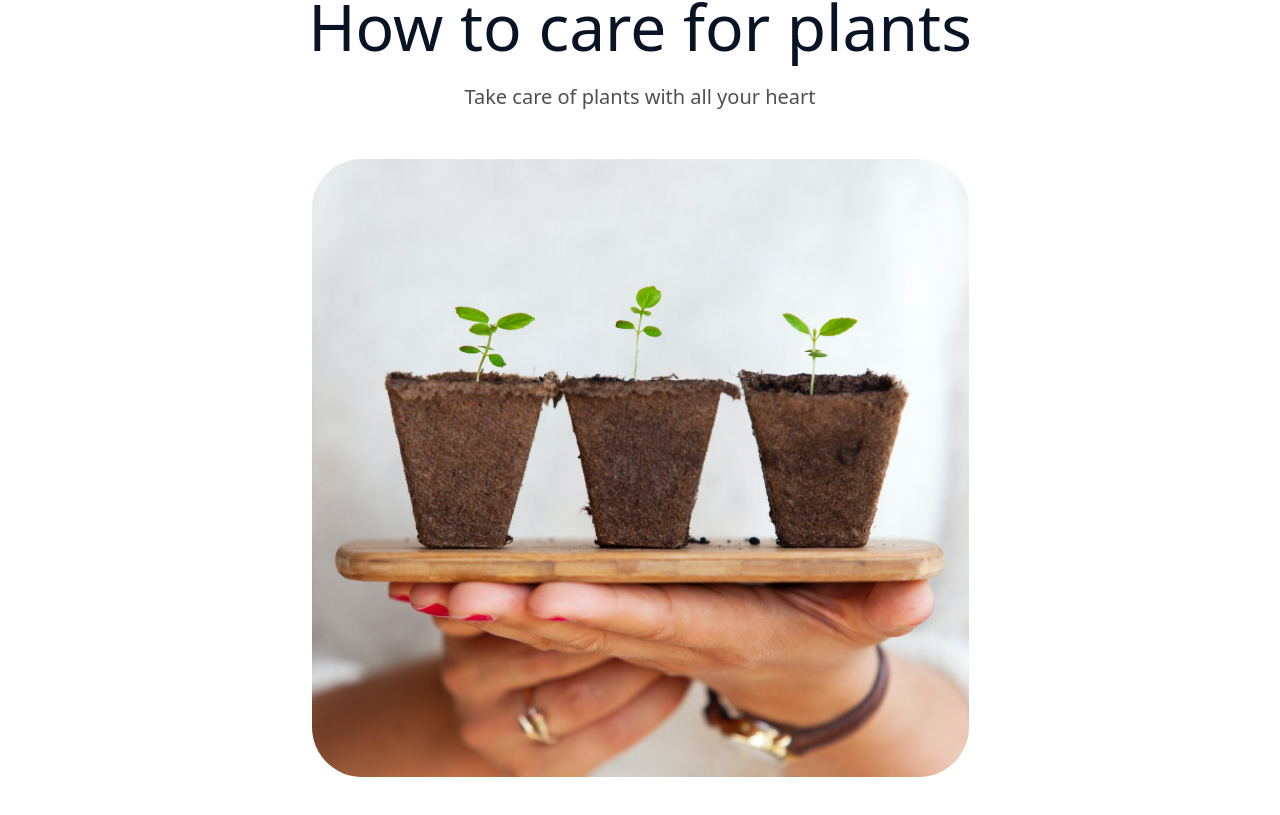
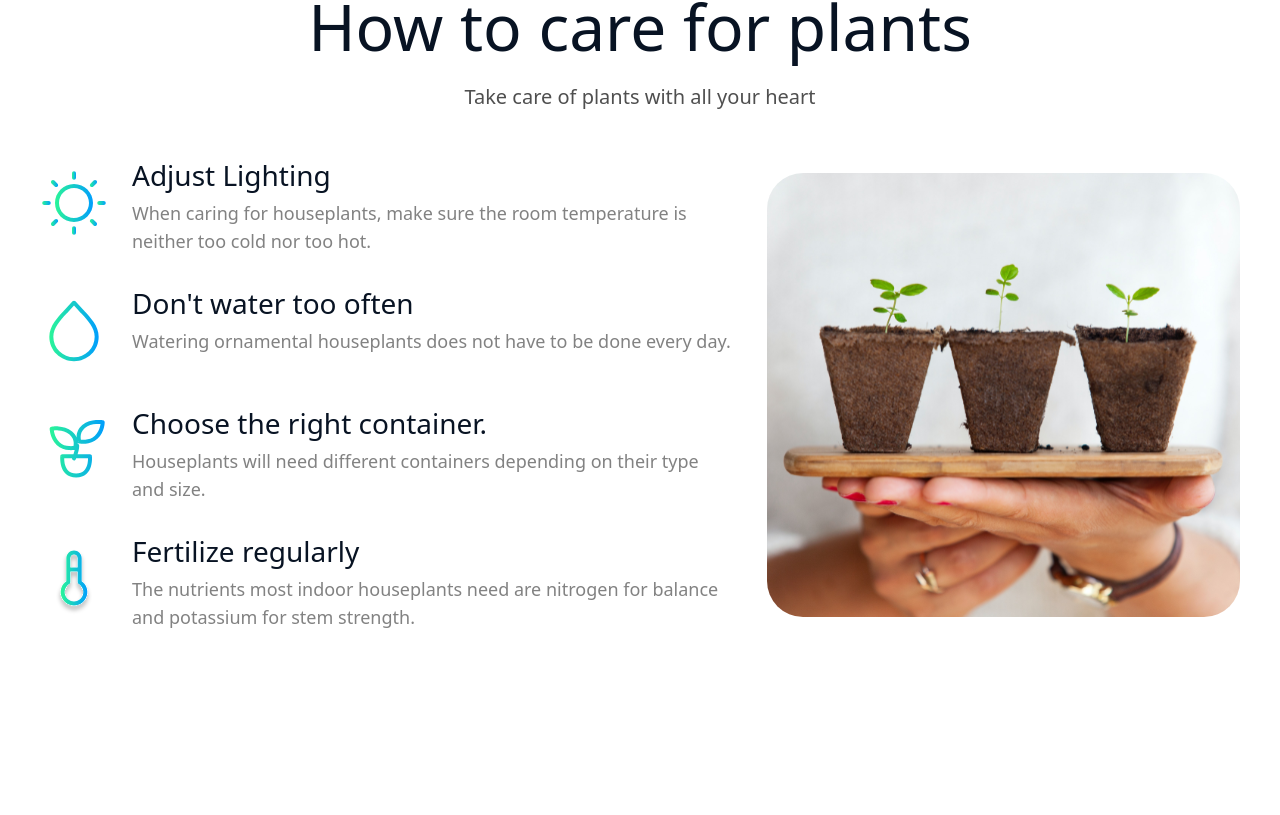
Before and after one commit to NerminVej/Crafted-Comforts, a React (Vite) app: page / in a window 1280 px wide. Shown: the part 3308-4123 px from the top of the page. After the commit the page ends 4099 px from the top, so only its background shows below. Built offline with nearby package versions, Linux system fonts and the light colour scheme.

Commit message:
created the list how to care for a plant

```diff
--- a/src/components/Care.tsx
+++ b/src/components/Care.tsx
@@ -18,10 +18,39 @@ const Care = () => {
         </h5>
       </FadeIn>
 
-      <FadeIn delay={0.6} direction="right" fullWidth={false} padding={false}>
+      <div className="flex flex-col lg:flex-row gap-8">
+        <div className="flex flex-col gap-8 items-start">
+          {careList.map((item, i) => (
+            <FadeIn
+              key={i}
+              delay={(i + 1) * 0.2}
+              direction="left"
+              fullWidth={false}
+              padding={false}
+            >
+              <div className="flex flex-col xs:flex-row gap-6 items-center xs:items-start">
+                <img
+                  src={item.img}
+                  alt={item.title}
+                  className="h-[88px] w-[68px]"
+                />
+                <div>
+                  <h3 className="text-center xs:text-start mb-2 text-2xl lg:text-[28px] text-fontBlack font-medium">
+                    {item.title}
+                  </h3>
+                  <h6 className="text-center xs:text-start text-base lg:text-lg text-fontGray font-medium">
+                    {item.subtitle}
+                  </h6>
+                </div>
+              </div>
+            </FadeIn>
+          ))}
+        </div>
+
+        <FadeIn delay={0.6} direction="right" fullWidth={false} padding={false}>
           <img src={imageFour} alt="plants" />
         </FadeIn>
-
+      </div>
     </div>
   );
 };
```
